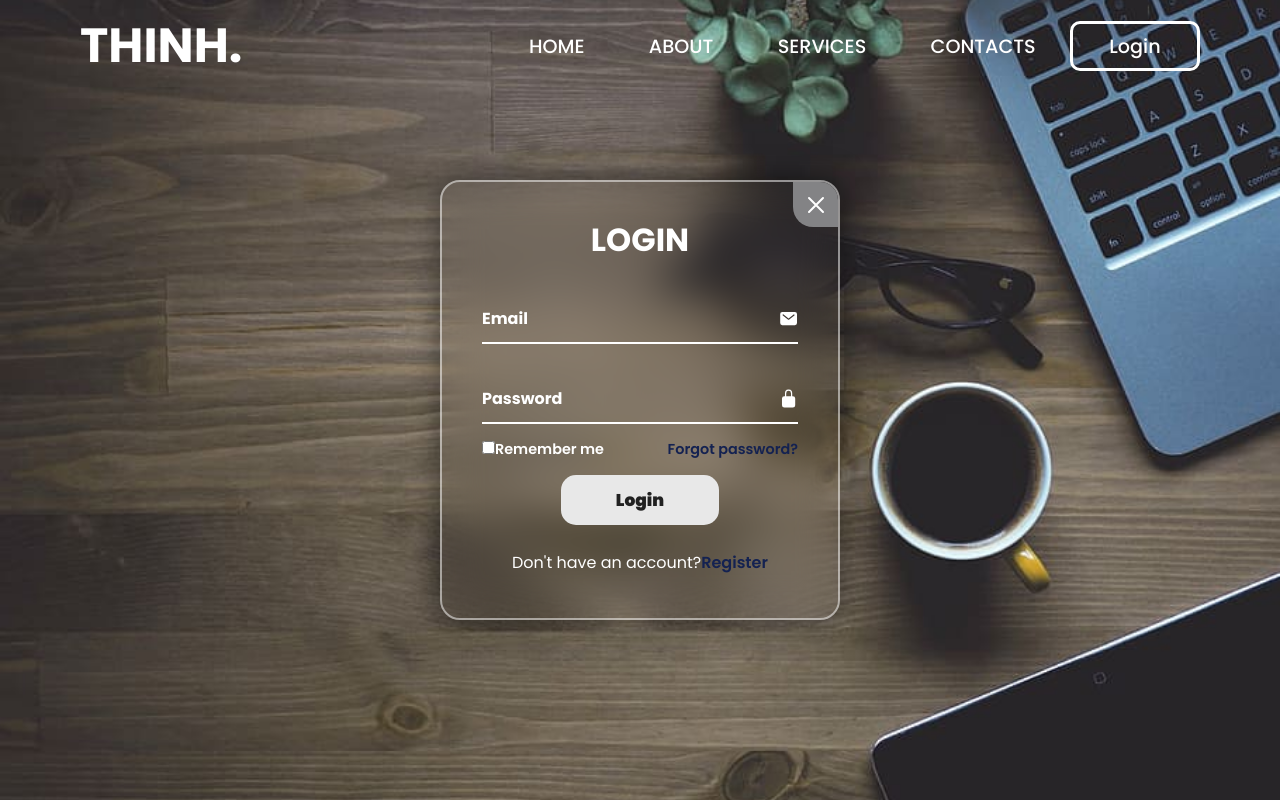
After one commit to thinhbo19/loginregister-form, a PHP site: page /login.php in a window 1280 px wide. The commit adds this page. Run offline with PHP 8.4, Linux system fonts and the light colour scheme.

Commit message:
loginphp

```diff
--- a/login.css
+++ b/login.css
@@ -244,6 +244,8 @@ header {
   font-weight: 1000;
   font-size: 17px;
   transition: all 250ms;
+  z-index: 100;
+  cursor: pointer;
   overflow: hidden;
 }
 
--- /dev/null
+++ b/login.php
@@ -0,0 +1,181 @@
+<?php
+session_start();
+
+$servername = "localhost";
+$database = "login_register";
+$username = "root";
+$password = "";
+$conn = mysqli_connect($servername, $username, $password, $database);
+if (!$conn) {
+  die("Connection failed: " . mysqli_connect_error());
+}
+
+if ($_SERVER["REQUEST_METHOD"] === "POST") {
+  if (isset($_POST["login"])) {
+    // Xử lý đăng nhập
+    $Email = $_POST["email"];
+    $Password = $_POST["password"];
+
+    $query = "SELECT * FROM users WHERE email = '$Email'";
+    $result = mysqli_query($conn, $query);
+
+    if (mysqli_num_rows($result) > 0) {
+      $user = mysqli_fetch_assoc($result);
+      if (password_verify($Password, $user['password'])) {
+        // Mật khẩu hợp lệ, đăng nhập thành công
+        $_SESSION['user_id'] = $user['ID'];
+        echo "Đăng nhập thành công!";
+        // header("Location: dashboard.php");
+      } else {
+        echo "Mật khẩu không đúng. Vui lòng thử lại.";
+      }
+    } else {
+      echo "Tài khoản không tồn tại. Vui lòng đăng ký trước.";
+    }
+  } elseif (isset($_POST["signup"])) {
+    // Xử lý đăng ký
+    $Username = $_POST["username"];
+    $Email = $_POST["email"];
+    $Password = $_POST["password"];
+
+    $query = "SELECT * FROM users WHERE email = '$Email'";
+    $result = mysqli_query($conn, $query);
+
+    if (mysqli_num_rows($result) > 0) {
+      // Email đã tồn tại trong cơ sở dữ liệu
+      echo "Email đã được sử dụng. Vui lòng chọn email khác.";
+    } else {
+      // Thêm thông tin người dùng vào cơ sở dữ liệu
+      $hashedPassword = password_hash($Password, PASSWORD_DEFAULT); // Hash password để lưu vào cơ sở dữ liệu
+      $insertQuery = "INSERT INTO users (username, email, password) VALUES ('$Username', '$Email', '$hashedPassword')";
+
+      if (mysqli_query($conn, $insertQuery)) {
+        echo "Đăng ký thành công!";
+        // header("Location: login.php");
+      } else {
+        echo "Đã xảy ra lỗi khi thực hiện đăng ký: " . mysqli_error($conn);
+      }
+    }
+  }
+}
+mysqli_close($conn);
+?>
+
+
+<!DOCTYPE html>
+<html lang="en">
+
+<head>
+    <meta charset="UTF-8" />
+    <meta name="viewport" content="width=device-width, initial-scale=1.0" />
+    <title>Document</title>
+    <link rel="stylesheet" href="./login.css" />
+    <script type="module" src="https://unpkg.com/ionicons@5.5.2/dist/ionicons/ionicons.esm.js"></script>
+    <script nomodule src="https://unpkg.com/ionicons@5.5.2/dist/ionicons/ionicons.js"></script>
+</head>
+
+<body>
+
+    <?php
+  if (isset($_SESSION['user_id'])) {
+    // header("Location: dashboard.php");
+  }
+  ?>
+
+    <header>
+        <div class="logo">
+            <h1>THINH.</h1>
+        </div>
+        <nav class="navbar">
+            <ul>
+                <a href="#">HOME</a>
+                <a href="#">ABOUT</a>
+                <a href="#">SERVICES</a>
+                <a href="#">CONTACTS</a>
+                <button class="btnLogin-popup">Login</button>
+            </ul>
+        </nav>
+    </header>
+
+    <div class="wrapper">
+        <span class="icon-close">
+            <ion-icon name="close-outline"></ion-icon>
+        </span>
+
+        <div class="form-box login">
+            <h2>LOGIN</h2>
+            <form method="post" action="login.php">
+                <div class="input-box">
+                    <span class="icon">
+                        <ion-icon name="mail"></ion-icon>
+                    </span>
+                    <input type="email" name="email" required />
+                    <label>Email</label>
+                </div>
+
+                <div class="input-box">
+                    <span class="icon">
+                        <ion-icon name="lock-closed"></ion-icon>
+                    </span>
+                    <input type="password" name="password" required />
+                    <label>Password</label>
+                </div>
+
+                <div class="remember-forgot">
+                    <label><input type="checkbox" />Remember me</label>
+                    <a href="#">Forgot password?</a>
+                </div>
+                <button type="submit" name="login" class="btn">Login</button>
+                <div class="login-register">
+                    <p>
+                        Don't have an account?<a href="#" class="register-link">Register</a>
+                    </p>
+                </div>
+            </form>
+        </div>
+
+        <!-- Form đăng ký -->
+        <div class="form-box register">
+            <h2>SIGN UP</h2>
+            <form method="post" action="login.php">
+                <div class="input-box">
+                    <span class="icon">
+                        <ion-icon name="person"></ion-icon>
+                    </span>
+                    <input type="text" name="username" required />
+                    <label>Username</label>
+                </div>
+                <div class="input-box">
+                    <span class="icon">
+                        <ion-icon name="mail"></ion-icon>
+                    </span>
+                    <input type="email" name="email" required />
+                    <label>Email</label>
+                </div>
+
+                <div class="input-box">
+                    <span class="icon">
+                        <ion-icon name="lock-closed"></ion-icon>
+                    </span>
+                    <input type="password" name="password" required />
+                    <label>Password</label>
+                </div>
+
+                <div class="remember-forgot">
+                    <label><input type="checkbox" /> I agree to the terms & conditions</label>
+                </div>
+                <button type="submit" name="signup" class="btn">Sign Up</button>
+                <div class="login-register">
+                    <p>
+                        Already have an account?<a href="#" class="login-link">Login</a>
+                    </p>
+                </div>
+            </form>
+        </div>
+</body>
+</div>
+
+<script src="./login.js"></script>
+</body>
+
+</html>
```
Also changed, not shown: login.html (deleted, +0 -106 lines), login.js (line endings or trailing spaces).
